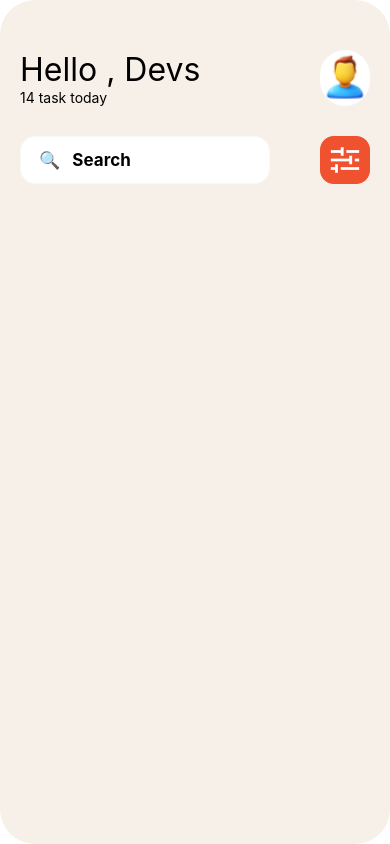
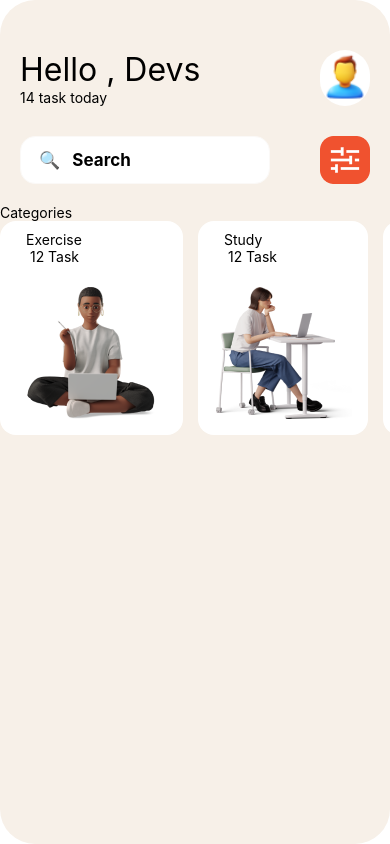
Before and after one commit to CyrilAshong/rn-assignment3-11253767, a React Native app: screen / in a window 390 px wide. Built offline with nearby package versions, Linux system fonts and the light colour scheme.

Commit message:
Created two objects containing properties for the cards component and spread them in the Cards component

```diff
--- a/App.js
+++ b/App.js
@@ -1,12 +1,33 @@
-import { SafeAreaView, StyleSheet, Text, View } from 'react-native';
+import { SafeAreaView, StyleSheet, Text, View, ScrollView } from 'react-native';
 import Frame1 from './components/Frame1';
 import Search from './components/Search';
+import Cards from './components/Cards';
 
 export default function App() {
+
+  const category1 = {
+    name: "Exercise",
+    taskno: "12 Task",
+    image: require('./Images/young woman working online.png')
+  };
+  const category2 = {
+    name: "Study",
+    taskno: "12 Task",
+    image: require('./Images/young woman working at desk.png')
+  }
+
   return (
     <SafeAreaView style={styles.container}>
       <Frame1 />
       <Search />
+      <ScrollView style={styles.cardContainer}>
+        <Text style={styles.categoryText}>Categories</Text>
+        <ScrollView showsHorizontalScrollIndicator={false} horizontal={true}>
+          <Cards {...category1} />
+          <Cards {...category2} />
+          <Cards {...category2} />
+        </ScrollView>
+      </ScrollView>
     </SafeAreaView>
   );
 }
```
